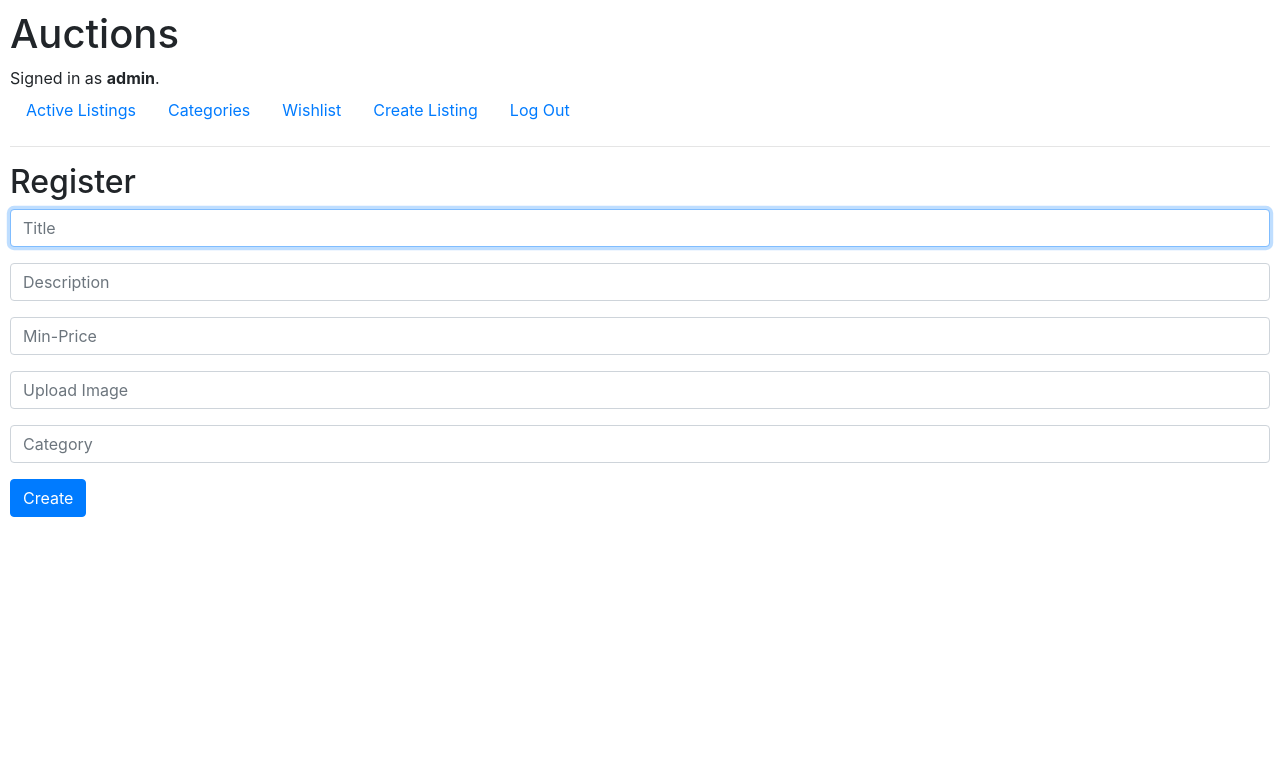
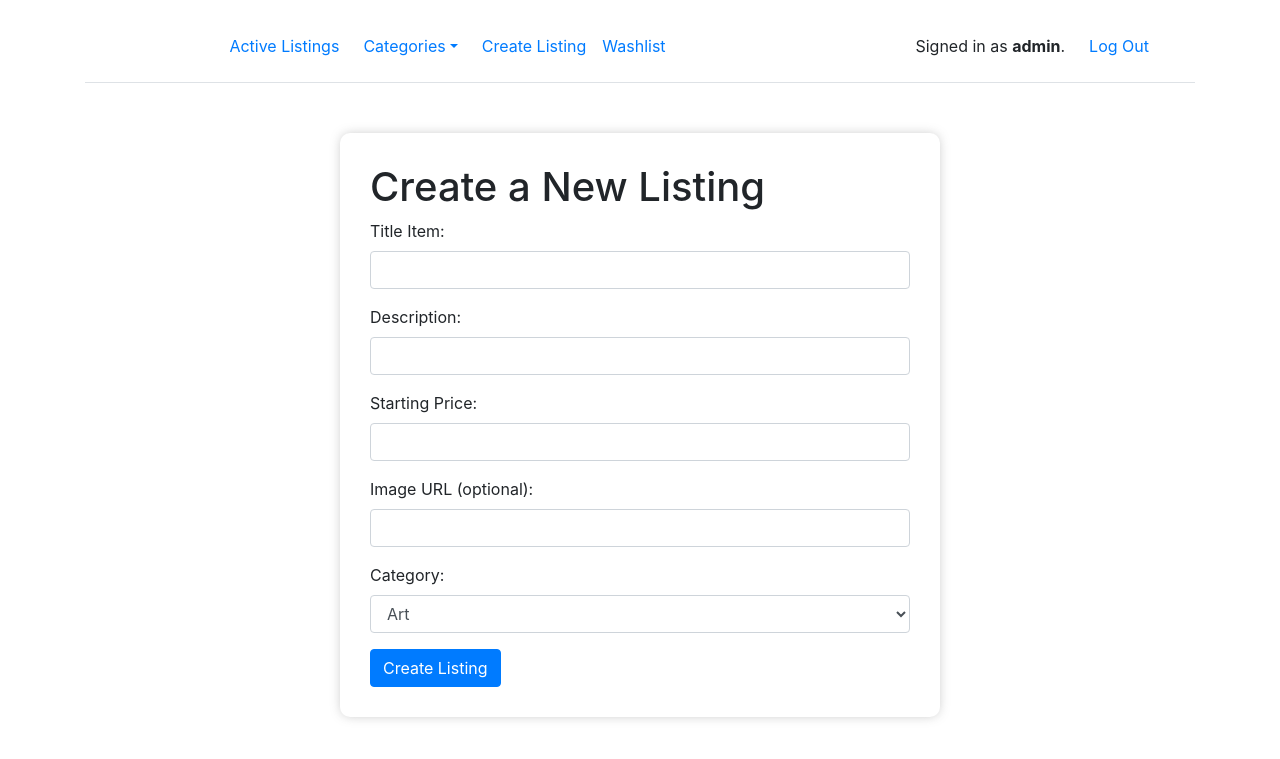
Before and after one commit to Fivera00/cs50, a Django app: page /create in a window 1280 px wide. Shown: the top 759 px of the page. Run offline with Django 3.2, Linux system fonts and the light colour scheme; a user stored in the database is signed in; some libraries are stand-ins or nearby versions.

Commit message:
Models, forms, view listing auction

```diff
--- /dev/null
+++ b/auctions/forms.py
@@ -0,0 +1,28 @@
+from django import forms
+from django.db.models import fields
+from django.forms import ModelForm, widgets
+
+from .models import *
+
+class ListingForm(forms.ModelForm):
+    title = forms.CharField(max_length=64, label="Title Item", widget=forms.TextInput(attrs={'class':'form-control'}))
+    description = forms.CharField(max_length=64, label="Description", widget=forms.TextInput(attrs={'class':'form-control'}))
+    startingBid = forms.IntegerField(label="Starting Price",widget=forms.NumberInput(attrs={'class':'form-control'}))
+    image = forms.URLField(max_length=500, required=False, label="Image URL (optional)",widget=forms.URLInput(attrs={'class': 'form-control'}))
+    category = forms.ChoiceField(choices=[(category.categoryName, category.categoryName) for category in Categories.objects.all()], required=False, label="Category", widget=forms.Select(attrs={'class':'form-control'}))
+
+    class Meta:
+        model = Auctions
+        fields = ['title','description','startingBid','image', 'category']
+
+class BidForm(ModelForm):
+    bidPrice = forms.IntegerField(label="Bid",widget=forms.NumberInput(attrs={'class':'form-control'}))
+    class Meta:
+        model = Bid
+        fields = ['bidPrice']
+
+class CommentForm(ModelForm):
+    comment = forms.CharField(max_length=500,label="Comment", widget=forms.TextInput(attrs={'class':'form-control'}))
+    class Meta:
+        model = Comments
+        fields = ['comment']
--- a/auctions/static/auctions/styles.css
+++ b/auctions/static/auctions/styles.css
@@ -5,3 +5,12 @@ body {
 .listing{
     margin-left: calc(25%);
 }
+
+.contentCard{
+    margin: 50px auto 0 auto;
+    padding: 30px;
+    border-radius: 10px;
+    background: white;
+    box-shadow: 0px 0px 12px -2px rgba(173,173,173,0.8);
+    max-width: 600px;
+}
--- /dev/null
+++ b/auctions/templates/auctions/createAuction.html
@@ -0,0 +1,13 @@
+{% extends 'auctions/layout.html' %}
+
+{% block body %}
+<div class="contentCard">
+  <h1>Create a New Listing</h1>
+
+  <form action="{% url 'create' %}" method="POST" enctype="multipart/form-data">
+    {% csrf_token %}
+    {{ form.as_p }}
+    <input type="submit" value="Create Listing" class="btn btn-primary">
+  </form>
+</div>
+{% endblock %}
--- a/auctions/templates/auctions/layout.html
+++ b/auctions/templates/auctions/layout.html
@@ -2,50 +2,66 @@
 
 <!DOCTYPE html>
 <html lang="en">
+
 <head>
     <title>{% block title %}Auctions{% endblock %}</title>
-        <link rel="stylesheet" href="https://stackpath.bootstrapcdn.com/bootstrap/4.4.1/css/bootstrap.min.css" integrity="sha384-Vkoo8x4CGsO3+Hhxv8T/Q5PaXtkKtu6ug5TOeNV6gBiFeWPGFN9MuhOf23Q9Ifjh" crossorigin="anonymous">
-        <link href="{% static 'auctions/styles.css' %}" rel="stylesheet">
+    <link rel="stylesheet" href="{% static 'auctions/styles.css' %}">
+    <link rel="stylesheet" href="https://stackpath.bootstrapcdn.com/bootstrap/4.4.1/css/bootstrap.min.css"
+        integrity="sha384-Vkoo8x4CGsO3+Hhxv8T/Q5PaXtkKtu6ug5TOeNV6gBiFeWPGFN9MuhOf23Q9Ifjh" crossorigin="anonymous">
+
+    <script src="https://cdn.jsdelivr.net/npm/bootstrap@5.1.3/dist/js/bootstrap.bundle.min.js"
+        integrity="sha384-ka7Sk0Gln4gmtz2MlQnikT1wXgYsOg+OMhuP+IlRH9sENBO0LRn5q+8nbTov4+1p"
+        crossorigin="anonymous"></script>
+
 </head>
+
 <body>
-        <h1>Auctions</h1>
-        <div>
-            {% if user.is_authenticated %}
-                Signed in as <strong>{{ user.username }}</strong>.
-            {% else %}
-                Not signed in.
-            {% endif %}
-        </div>
-        <ul class="nav">
-            <li class="nav-item">
-                <a class="nav-link" href="{% url 'index' %}">Active Listings</a>
-            </li>
-            <li class="nav-item">
-                <a class="nav-link" href="{% url 'create' %}">Categories</a>
-            </li>
-            <li class="nav-item">
-                <a class="nav-link" href="{% url 'create' %}">Wishlist</a>
+    <div class="container">
+        <header class="d-flex flex-wrap align-items-center justify-content-center justify-content-md-between py-3 mb-4 border-bottom">
+
+          <ul class="nav col-12 col-md-8 mb-2 justify-content-center mb-md-0">
+            <li><a href="{% url 'index' %}" class="nav-link px-2 link-secondary">Active Listings</a></li>
+            <li class="nav-item dropdown">
+                <a class="nav-link dropdown-toggle" data-bs-toggle="dropdown" href="" role="button" aria-expanded="false">Categories</a>
+                <ul class="dropdown-menu">
+                    {% for category in categories %}
+                        <li><a class="dropdown-item" href="{% url 'create' %}">{{category.categoryName}}</a></li>
+                    {% endfor %}
+                </ul>
               </li>
             {% if user.is_authenticated %}
-                <li class="nav-item">
-                    <a class="nav-link" href="{% url 'create' %}">Create Listing</a>
-                </li>
+            <li><a href="{% url 'create' %}" class="nav-link px-2 link-dark">Create Listing</a></li>
+            <li><a href="{% url 'create' %}" class="nav-link px-2 link-dark">Washlist</a></li>
+            {% endif %}
+          </ul>
 
+          <div class="col-md-auto text-end">
+            {% if user.is_authenticated %}
+            <ul class="nav col-12 col-md-auto mb-2 justify-content-center mb-md-0">
+                <li><span class="nav-link px-2 link-secondary navbar-text">Signed in as <strong>{{ user.username }}</strong>.</span></li>
                 <li class="nav-item">
                     <a class="nav-link" href="{% url 'logout' %}">Log Out</a>
                 </li>
+            </ul>
+
             {% else %}
 
-                <li class="nav-item">
-                    <a class="nav-link" href="{% url 'login' %}">Log In</a>
-                </li>
-                <li class="nav-item">
-                    <a class="nav-link" href="{% url 'register' %}">Register</a>
-                </li>
+                <ul class="nav col-12 col-md-auto mb-2 justify-content-center mb-md-0">
+                    <a href="{% url 'login' %}" >
+                        <button type="button" class="btn btn-outline-primary me-2">Login</button>
+                    </a>
+                    <li><a href="{% url 'register' %}" class="nav-link px-2 link-dark">Register</a></li>
+                </ul>
             {% endif %}
-        </ul>
-        <hr>
+          </div>
+        </header>
+    </div>
+
+
     {% block body %}
+        <h1>Auctions</h1>
+
     {% endblock %}
 </body>
+
 </html>
--- a/auctions/templates/auctions/listing.html
+++ /dev/null
@@ -1,32 +0,0 @@
-{% extends "auctions/layout.html" %}
-
-{% block body %}
-
-    <h2>Register</h2>
-
-    {% if message %}
-        <div>{{ message }}</div>
-    {% endif %}
-
-    <form action="{% url 'create' %}" method="post">
-        {% csrf_token %}
-        <div class="form-group">
-            <input class="form-control" autofocus type="text" name="title" placeholder="Title">
-        </div>
-        <div class="form-group">
-            <input class="form-control" type="text" name="description" placeholder="Description ">
-        </div>
-        <div class="form-group">
-            <input class="form-control" type="text" name="price" placeholder="Min-Price">
-        </div>
-        <div class="form-group">
-            <input class="form-control" type="text" name="image" placeholder="Upload Image">
-        </div>
-        <div class="form-group">
-            <input class="form-control" type="text" name="category" placeholder="Category">
-        </div>
-        <input class="btn btn-primary" type="submit" value="Create">
-
-    </form>
-
-{% endblock %}
--- a/auctions/templates/auctions/register.html
+++ b/auctions/templates/auctions/register.html
@@ -2,7 +2,9 @@
 
 {% block body %}
 
-    <h2>Create a Listing</h2>
+<div class="contentCard">
+
+    <h2>Register</h2>
 
     {% if message %}
         <div>{{ message }}</div>
@@ -26,5 +28,5 @@
     </form>
 
     Already have an account? <a href="{% url 'login' %}">Log In here.</a>
-
+</div>
 {% endblock %}
--- a/auctions/views.py
+++ b/auctions/views.py
@@ -3,15 +3,21 @@ from django.db import IntegrityError
 from django.http import HttpResponse, HttpResponseRedirect
 from django.shortcuts import redirect, render
 from django.urls import reverse
-from datetime import datetime
-from .models import User, Listing
+from django.contrib.auth.decorators import login_required
+
+from .models import *
+from .forms import *
+
 
 
 def index(request):
-    #listing = Listing.objects.get(title)
-    return render(request, "auctions/index.html",{
-        'listings': Listing.objects.all()
-    })
+    listing = Auctions.objects.filter(isActiveAuction = True)
+    categories = Categories.objects.all()
+    context={
+        'categories': categories,
+        'listingAuction': listing
+    }
+    return render(request, "auctions/index.html", context)
 
 def login_view(request):
     if request.method == "POST":
@@ -31,10 +37,6 @@ def login_view(request):
             })
     else:
         return render(request, "auctions/login.html")
-
-def logout_view(request):
-    logout(request)
-    return HttpResponseRedirect(reverse("index"))
 
 def register(request):
     if request.method == "POST":
@@ -62,26 +64,38 @@ def register(request):
     else:
         return render(request, "auctions/register.html")
 
+@login_required
+def logout_view(request):
+    logout(request)
+    return HttpResponseRedirect(reverse("index"))
+
+@login_required
 def createListing(request):
-    print("lelga")
+
     if request.method == "POST":
-        try:
-            listing = Listing()
-            listing.title = request.POST["title"]
-            listing.description = request.POST["description"]
-            listing.price = request.POST["price"]
-            listing.image = request.POST["image"]
-            listing.category = request.POST["category"]
-            listing.date = datetime.today().strftime('%B %d, %Y %H:%M:%S')
+        form = ListingForm(request.POST)
+        user = User.objects.get(username=request.user)
 
+        if form.is_valid():
+
+            category = Categories.objects.get(categoryName = form.cleaned_data['category'])
+
+            listing = Auctions(
+                titleItem = form.cleaned_data['title'],
+                descriptionItem = form.cleaned_data['description'],
+                imageItem = form.cleaned_data['image'],
+                priceAuction = form.cleaned_data['startingBid'],
+                categoryAuction = category,
+                userAuction = user
+            )
             listing.save()
 
-        except IntegrityError:
-            return render(request, "auctions/register.html", {
-                "message": "Username already taken."
+            return HttpResponseRedirect(reverse("index"))
+        else:
+            return render(request, "auctions/createAuction.html", {
+                'form': form
             })
-
-        return HttpResponseRedirect(reverse("index"))
     else:
-        print("salto por aqui")
-        return render(request, "auctions/listing.html")
+        return render(request, "auctions/createAuction.html",{
+        'form': ListingForm()
+    })
```
Also changed, not shown: auctions/admin.py (+6 -3 lines), auctions/models.py (+49 -13 lines), auctions/templates/auctions/index.html (+8 -7 lines), auctions/templates/auctions/login.html (+5 -3 lines), auctions/migrations/0001_initial.py, auctions/migrations/0002_auto_20211212_2200.py (added), auctions/migrations/0002_listing.py (deleted), auctions/migrations/0003_alter_listing_date.py (deleted), db.sqlite3. Lines whose indentation alone changed are shown as unchanged.
